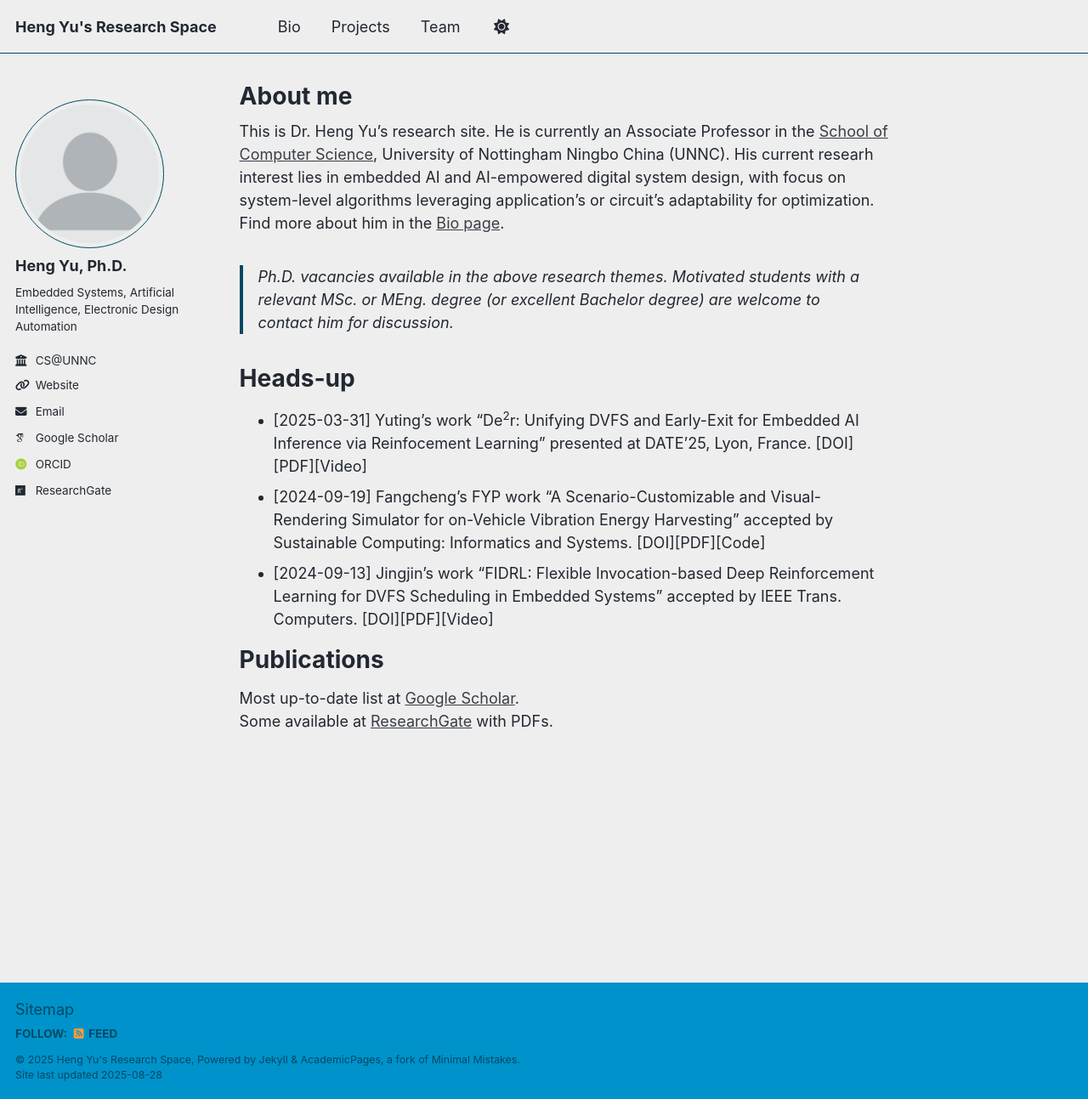
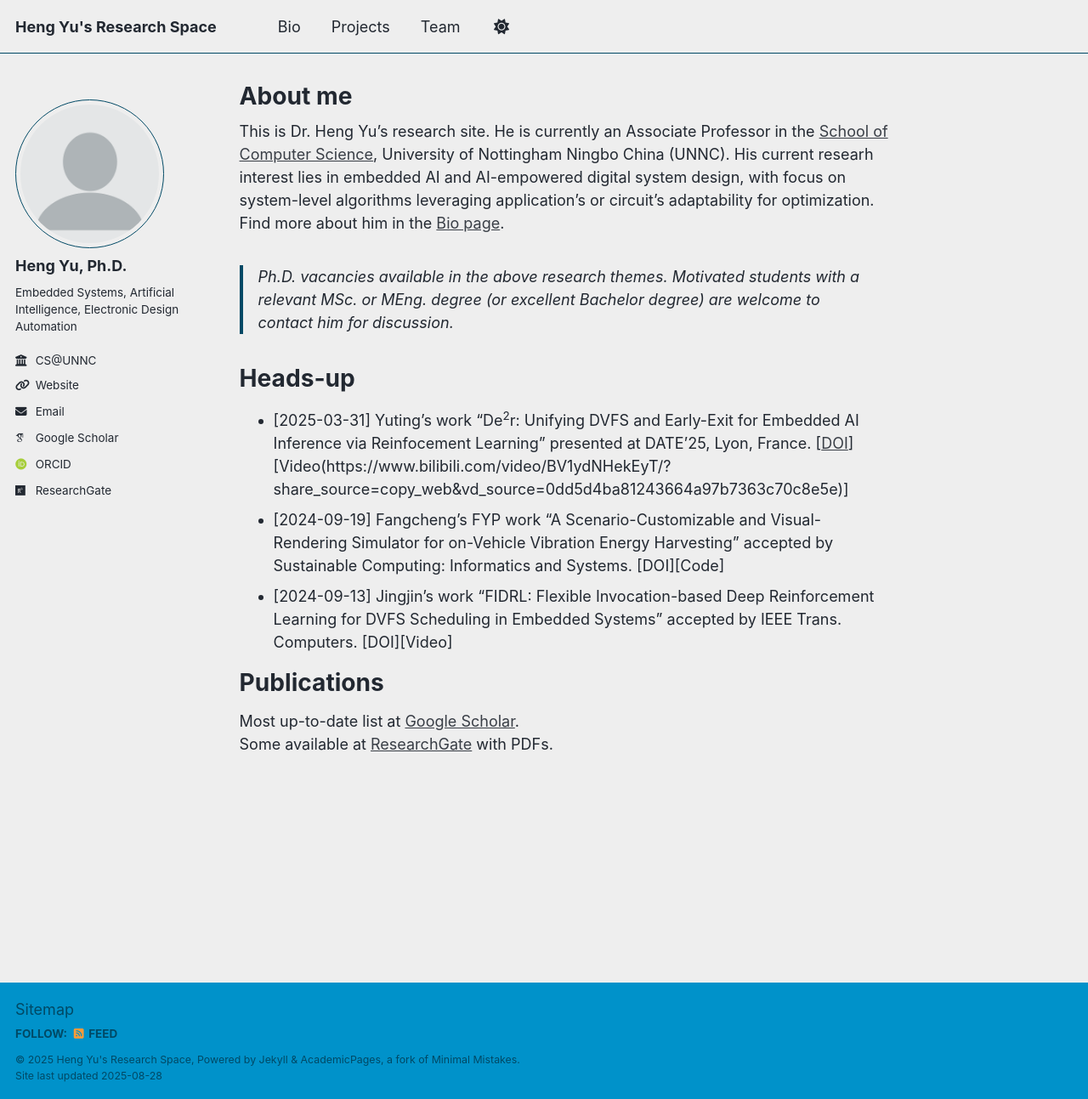
Before and after one commit to eleyuheng/eleyuheng.github.io, a Jekyll site: the page built from _pages/about.md, in a window 1280 px wide and 1293 px high. Shown: the whole window at 85% size. Built offline with Jekyll 4.4.1, drawn with Linux system fonts in a browser that asks for light colours; some web fonts are replaced; a script that is not in the unit is left out; part of the change alters nothing that is shown.

Commit message:
Update about.md

```diff
--- a/_pages/about.md
+++ b/_pages/about.md
@@ -13,9 +13,9 @@ This is Dr. Heng Yu's research site. He is currently an Associate Professor in t
 
 # Heads-up
 
-- [2025-03-31] Yuting's work "De<sup>2</sup>r: Unifying DVFS and Early-Exit for Embedded AI Inference via Reinfocement Learning" presented at DATE'25, Lyon, France. [DOI][PDF][Video]
-- [2024-09-19] Fangcheng's FYP work "A Scenario-Customizable and Visual-Rendering Simulator for on-Vehicle Vibration Energy Harvesting" accepted by Sustainable Computing: Informatics and Systems. [DOI][PDF][Code]
-- [2024-09-13] Jingjin's work "FIDRL: Flexible Invocation-based Deep Reinforcement Learning for DVFS Scheduling in Embedded Systems" accepted by IEEE Trans. Computers. [DOI][PDF][Video]
+- [2025-03-31] Yuting's work "De<sup>2</sup>r: Unifying DVFS and Early-Exit for Embedded AI Inference via Reinfocement Learning" presented at DATE'25, Lyon, France. [[DOI](https://doi.org/10.23919/DATE64628.2025.10992707)][Video(https://www.bilibili.com/video/BV1ydNHekEyT/?share_source=copy_web&vd_source=0dd5d4ba81243664a97b7363c70c8e5e)]
+- [2024-09-19] Fangcheng's FYP work "A Scenario-Customizable and Visual-Rendering Simulator for on-Vehicle Vibration Energy Harvesting" accepted by Sustainable Computing: Informatics and Systems. [DOI][Code]
+- [2024-09-13] Jingjin's work "FIDRL: Flexible Invocation-based Deep Reinforcement Learning for DVFS Scheduling in Embedded Systems" accepted by IEEE Trans. Computers. [DOI][Video]
 
 
 # Publications
```
